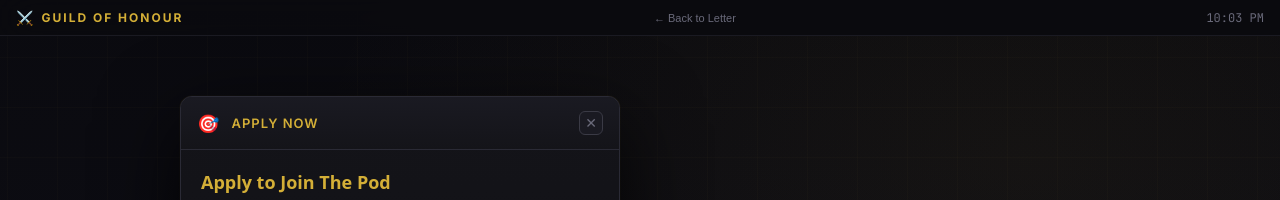
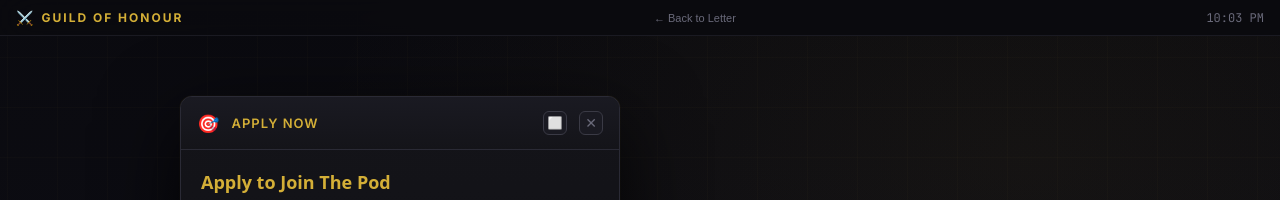
Before and after one commit to z0rbas/guild-marketing-pod, a React (Vite) app: page / in a window 1280 px wide. Both pictures are taken after a click on the button "Skip to Application →". Shown: the top 200 px of the page. Built offline with nearby package versions, Linux system fonts and the light colour scheme.

Commit message:
Add window resize and maximize functionality

```diff
--- a/src/components/Window.jsx
+++ b/src/components/Window.jsx
@@ -10,13 +10,18 @@ const Window = ({
   initialPosition,
   zIndex,
   onFocus,
-  width = 480,
-  height = 400,
+  width: initialWidth = 480,
+  height: initialHeight = 400,
 }) => {
   const [position, setPosition] = useState(initialPosition);
+  const [size, setSize] = useState({ width: initialWidth, height: initialHeight });
   const [isDragging, setIsDragging] = useState(false);
+  const [isResizing, setIsResizing] = useState(false);
   const [dragOffset, setDragOffset] = useState({ x: 0, y: 0 });
+  const [resizeStart, setResizeStart] = useState({ x: 0, y: 0, width: 0, height: 0 });
   const [isMobile, setIsMobile] = useState(window.innerWidth <= 640);
+  const [isMaximized, setIsMaximized] = useState(false);
+  const [preMaximizeState, setPreMaximizeState] = useState(null);
   const windowRef = useRef(null);
 
   // Handle responsive detection
@@ -53,27 +58,86 @@ const Window = ({
     onFocus(id);
   };
 
+  // Resize handlers
+  const handleResizeStart = (e) => {
+    if (isMobile || isMaximized) return;
+    e.preventDefault();
+    e.stopPropagation();
+    const clientX = e.type === 'touchstart' ? e.touches[0].clientX : e.clientX;
+    const clientY = e.type === 'touchstart' ? e.touches[0].clientY : e.clientY;
+    setIsResizing(true);
+    setResizeStart({
+      x: clientX,
+      y: clientY,
+      width: size.width,
+      height: size.height,
+    });
+    onFocus(id);
+  };
+
+  // Maximize/restore toggle
+  const toggleMaximize = () => {
+    if (isMaximized) {
+      // Restore
+      if (preMaximizeState) {
+        setPosition(preMaximizeState.position);
+        setSize(preMaximizeState.size);
+      }
+      setIsMaximized(false);
+    } else {
+      // Maximize
+      setPreMaximizeState({ position, size });
+      setPosition({ x: 0, y: 0 });
+      setSize({
+        width: window.innerWidth,
+        height: window.innerHeight - 70 // Leave room for dock
+      });
+      setIsMaximized(true);
+    }
+  };
+
   useEffect(() => {
     const handleMouseMove = (e) => {
-      if (!isDragging) return;
+      if (isDragging) {
         setPosition({
           x: e.clientX - dragOffset.x,
           y: e.clientY - dragOffset.y,
         });
+      }
+      if (isResizing) {
+        const deltaX = e.clientX - resizeStart.x;
+        const deltaY = e.clientY - resizeStart.y;
+        setSize({
+          width: Math.max(300, resizeStart.width + deltaX),
+          height: Math.max(200, resizeStart.height + deltaY),
+        });
+      }
     };
 
     const handleTouchMove = (e) => {
-      if (!isDragging) return;
       const touch = e.touches[0];
+      if (isDragging) {
         setPosition({
           x: touch.clientX - dragOffset.x,
           y: touch.clientY - dragOffset.y,
         });
+      }
+      if (isResizing) {
+        const deltaX = touch.clientX - resizeStart.x;
+        const deltaY = touch.clientY - resizeStart.y;
+        setSize({
+          width: Math.max(300, resizeStart.width + deltaX),
+          height: Math.max(200, resizeStart.height + deltaY),
+        });
+      }
     };
 
-    const handleEnd = () => setIsDragging(false);
+    const handleEnd = () => {
+      setIsDragging(false);
+      setIsResizing(false);
+    };
 
-    if (isDragging) {
+    if (isDragging || isResizing) {
       window.addEventListener('mousemove', handleMouseMove);
       window.addEventListener('mouseup', handleEnd);
       window.addEventListener('touchmove', handleTouchMove, { passive: false });
@@ -86,7 +150,7 @@ const Window = ({
       window.removeEventListener('touchmove', handleTouchMove);
       window.removeEventListener('touchend', handleEnd);
     };
-  }, [isDragging, dragOffset]);
+  }, [isDragging, isResizing, dragOffset, resizeStart]);
 
   if (!isOpen) return null;
 
@@ -106,12 +170,12 @@ const Window = ({
   // Desktop/Tablet: positioned window
   const desktopStyles = {
     position: 'absolute',
-    left: position.x,
-    top: position.y,
-    width: Math.min(width, window.innerWidth - 40),
-    height: Math.min(height, window.innerHeight - 100),
-    borderRadius: 12,
-    border: '1px solid #2a2a35',
+    left: isMaximized ? 0 : position.x,
+    top: isMaximized ? 0 : position.y,
+    width: isMaximized ? '100%' : Math.min(size.width, window.innerWidth - 40),
+    height: isMaximized ? 'calc(100vh - 70px)' : Math.min(size.height, window.innerHeight - 100),
+    borderRadius: isMaximized ? 0 : 12,
+    border: isMaximized ? 'none' : '1px solid #2a2a35',
   };
 
   return (
@@ -126,7 +190,7 @@ const Window = ({
         display: 'flex',
         flexDirection: 'column',
         overflow: 'hidden',
-        cursor: isDragging ? 'grabbing' : 'default',
+        cursor: isDragging ? 'grabbing' : isResizing ? 'se-resize' : 'default',
         animation: 'windowOpen 0.3s ease',
       }}
     >
@@ -134,6 +198,7 @@ const Window = ({
       <div
         onMouseDown={handleMouseDown}
         onTouchStart={handleTouchStart}
+        onDoubleClick={() => !isMobile && toggleMaximize()}
         style={{
           padding: isMobile ? '16px' : '14px 16px',
           background: 'linear-gradient(180deg, #1a1a22 0%, #141419 100%)',
@@ -157,6 +222,39 @@ const Window = ({
         }}>
           {title}
         </span>
+        {/* Maximize button - desktop only */}
+        {!isMobile && (
+          <button
+            onClick={(e) => { e.stopPropagation(); toggleMaximize(); }}
+            style={{
+              width: 24,
+              height: 24,
+              borderRadius: 6,
+              border: '1px solid #3a3a45',
+              background: '#1a1a22',
+              color: '#6a6a7a',
+              cursor: 'pointer',
+              display: 'flex',
+              alignItems: 'center',
+              justifyContent: 'center',
+              fontSize: 12,
+              transition: 'all 0.2s',
+            }}
+            onMouseEnter={(e) => {
+              e.target.style.background = '#2a2a35';
+              e.target.style.color = '#d4af37';
+              e.target.style.borderColor = '#d4af37';
+            }}
+            onMouseLeave={(e) => {
+              e.target.style.background = '#1a1a22';
+              e.target.style.color = '#6a6a7a';
+              e.target.style.borderColor = '#3a3a45';
+            }}
+            title={isMaximized ? 'Restore' : 'Maximize'}
+          >
+            {isMaximized ? '⧉' : '⬜'}
+          </button>
+        )}
         <button
           onClick={(e) => { e.stopPropagation(); onClose(id); }}
           style={{
@@ -197,6 +295,31 @@ const Window = ({
       }}>
         {children}
       </div>
+
+      {/* Resize handle - desktop only, not when maximized */}
+      {!isMobile && !isMaximized && (
+        <div
+          onMouseDown={handleResizeStart}
+          onTouchStart={handleResizeStart}
+          style={{
+            position: 'absolute',
+            right: 0,
+            bottom: 0,
+            width: 20,
+            height: 20,
+            cursor: 'se-resize',
+            display: 'flex',
+            alignItems: 'center',
+            justifyContent: 'center',
+            color: '#4a4a55',
+            fontSize: 10,
+            userSelect: 'none',
+          }}
+          title="Drag to resize"
+        >
+          ⋱
+        </div>
+      )}
     </div>
   );
 };
```
Lines whose indentation alone changed are shown as unchanged.
